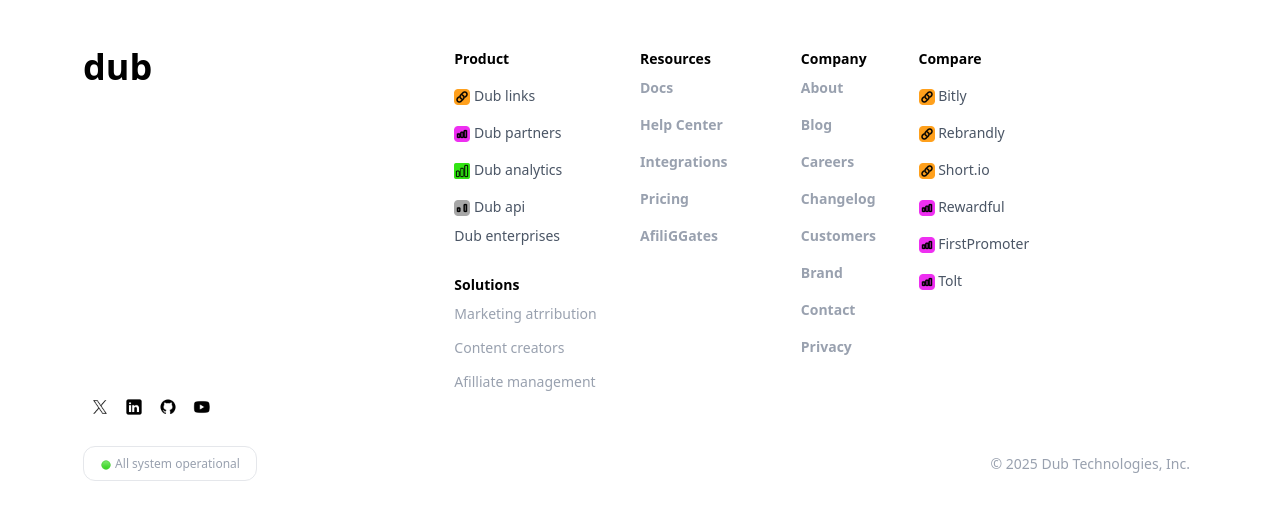
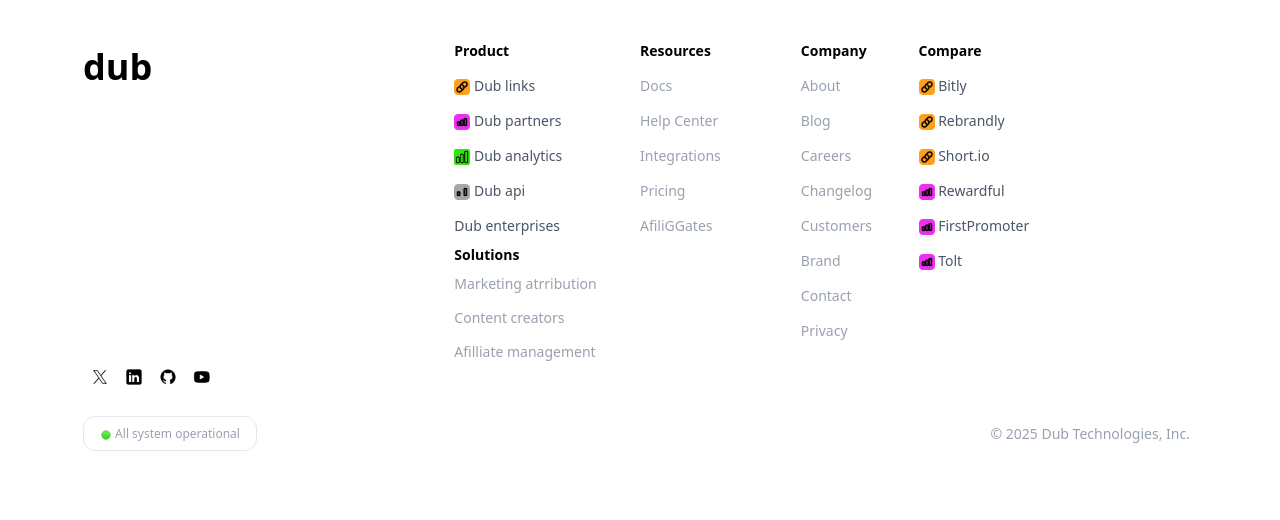
Before and after one commit to krishnaangshu-rai/layouts, a plain HTML site: page grid2.html in a window 1280 px wide. Drawn offline with nearby package versions, Linux system fonts and the light colour scheme.

Commit message:
final changes made

```diff
--- a/grid2.html
+++ b/grid2.html
@@ -77,10 +77,10 @@
           </div>
 
           <div class="col-span-2">
-            <div class="font-Inter text-[14px] mb-5">
+            <div class="font-Inter text-[14px]">
               <ul class="">
-                <h5 class="font-semibold py-2">Product</h5>
-                <li class="text-gray-600 py-2">
+                <h5 class="font-semibold mb-[14px]">Product</h5>
+                <li class="text-gray-600 mb-[14px]">
                   <span class="icon-inline"
                     ><img
                       class="inline h-4 w-4"
@@ -90,7 +90,7 @@
                   /></span>
                   Dub links
                 </li>
-                <li class="text-gray-600 py-2">
+                <li class="text-gray-600 mb-[14px]">
                   <span class="icon-inline"
                     ><img
                       class="inline h-4 w-4"
@@ -100,7 +100,7 @@
                   /></span>
                   Dub partners
                 </li>
-                <li class="text-gray-600 py-2">
+                <li class="text-gray-600 mb-[14px]">
                   <span class="icon-inline"
                     ><img
                       class="inline h-4 w-4"
@@ -110,7 +110,7 @@
                   /></span>
                   Dub analytics
                 </li>
-                <li class="text-gray-600 py-2">
+                <li class="text-gray-600 mb-[14px]">
                   <span class="icon-inline"
                     ><img
                       class="inline h-4 w-4"
@@ -135,29 +135,30 @@
 
           <div class="col-span-1">
             <div class="font-Inter text-[14px] mb-5">
-              <ul class="font-semibold py-2">
-                Resources
-                <li class="text-gray-400 py-2">Docs</li>
-                <li class="text-gray-400 py-2">Help Center</li>
-                <li class="text-gray-400 py-2">Integrations</li>
-                <li class="text-gray-400 py-2">Pricing</li>
-                <li class="text-gray-400 py-2">AfiliGGates</li>
+              <ul>
+                <h5 class="font-semibold mb-[14px]">Resources</h5>
+
+                <li class="text-gray-400 mb-[14px]">Docs</li>
+                <li class="text-gray-400 mb-[14px]">Help Center</li>
+                <li class="text-gray-400 mb-[14px]">Integrations</li>
+                <li class="text-gray-400 mb-[14px]">Pricing</li>
+                <li class="text-gray-400 mb-[14px]">AfiliGGates</li>
               </ul>
             </div>
           </div>
 
           <div class="col-span-2">
             <div class="font-Inter text-[14px] mb-5 ml-[68px]">
-              <ul class="font-semibold py-2">
-                Company
-                <li class="text-gray-400 py-2">About</li>
-                <li class="text-gray-400 py-2">Blog</li>
-                <li class="text-gray-400 py-2">Careers</li>
-                <li class="text-gray-400 py-2">Changelog</li>
-                <li class="text-gray-400 py-2">Customers</li>
-                <li class="text-gray-400 py-2">Brand</li>
-                <li class="text-gray-400 py-2">Contact</li>
-                <li class="text-gray-400 py-2">Privacy</li>
+              <ul>
+                <h5 class="font-semibold mb-[14px]">Company</h5>
+                <li class="text-gray-400 mb-[14px]">About</li>
+                <li class="text-gray-400 mb-[14px]">Blog</li>
+                <li class="text-gray-400 mb-[14px]">Careers</li>
+                <li class="text-gray-400 mb-[14px]">Changelog</li>
+                <li class="text-gray-400 mb-[14px]">Customers</li>
+                <li class="text-gray-400 mb-[14px]">Brand</li>
+                <li class="text-gray-400 mb-[14px]">Contact</li>
+                <li class="text-gray-400 mb-[14px]">Privacy</li>
               </ul>
             </div>
           </div>
@@ -168,8 +169,8 @@
             >
               <div class="">
                 <ul class="">
-                  <h5 class="font-semibold py-2">Compare</h5>
-                  <li class="text-gray-600 py-2">
+                  <h5 class="font-semibold mb-[14px]">Compare</h5>
+                  <li class="text-gray-600 mb-[14px]">
                     <span class="icon-inline"
                       ><img
                         class="inline h-4 w-4"
@@ -179,7 +180,7 @@
                     /></span>
                     Bitly
                   </li>
-                  <li class="text-gray-600 py-2">
+                  <li class="text-gray-600 mb-[14px]">
                     <span class="icon-inline"
                       ><img
                         class="inline h-4 w-4"
@@ -189,7 +190,7 @@
                     /></span>
                     Rebrandly
                   </li>
-                  <li class="text-gray-600 py-2">
+                  <li class="text-gray-600 mb-[14px]">
                     <span class="icon-inline"
                       ><img
                         class="inline h-4 w-4"
@@ -199,7 +200,7 @@
                     /></span>
                     Short.io
                   </li>
-                  <li class="text-gray-600 py-2">
+                  <li class="text-gray-600 mb-[14px]">
                     <span class="icon-inline"
                       ><img
                         class="inline h-4 w-4"
@@ -209,7 +210,7 @@
                     /></span>
                     Rewardful
                   </li>
-                  <li class="text-gray-600 py-2">
+                  <li class="text-gray-600 mb-[14px]">
                     <span class="icon-inline"
                       ><img
                         class="inline h-4 w-4"
@@ -219,7 +220,7 @@
                     /></span>
                     FirstPromoter
                   </li>
-                  <li class="text-gray-600 py-2">
+                  <li class="text-gray-600 mb-[14px]">
                     <span class="icon-inline"
                       ><img
                         class="inline h-4 w-4"
```
Also changed, not shown: 1 other file.
